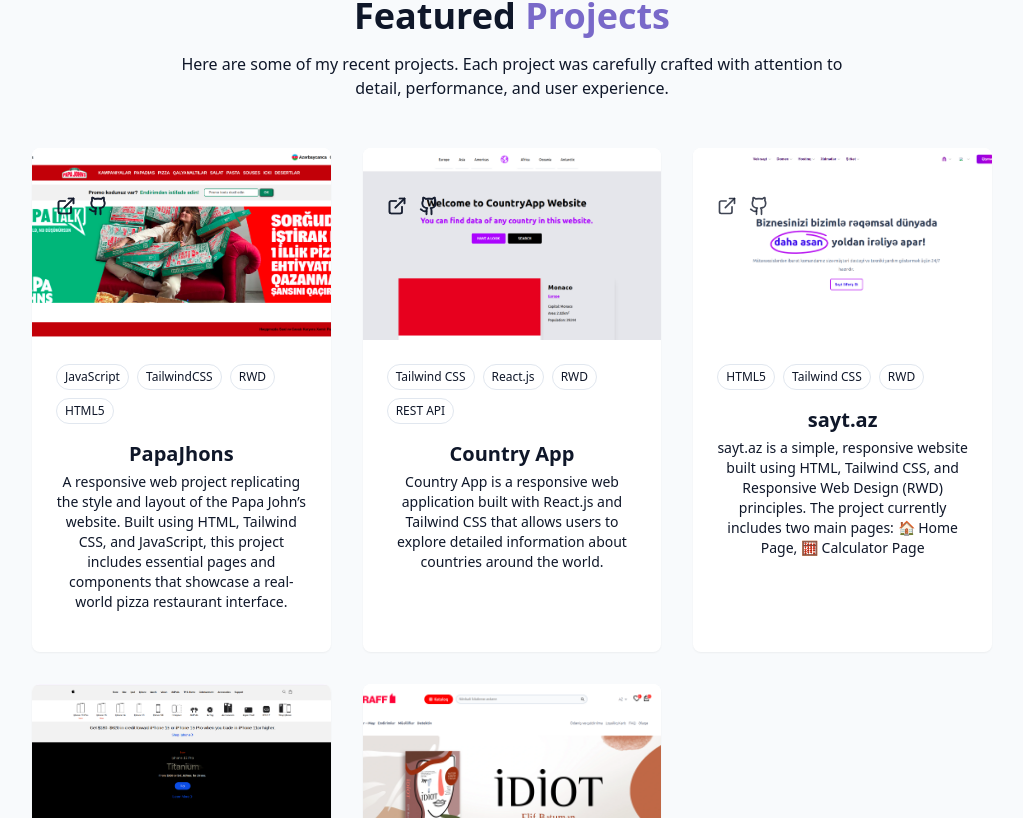
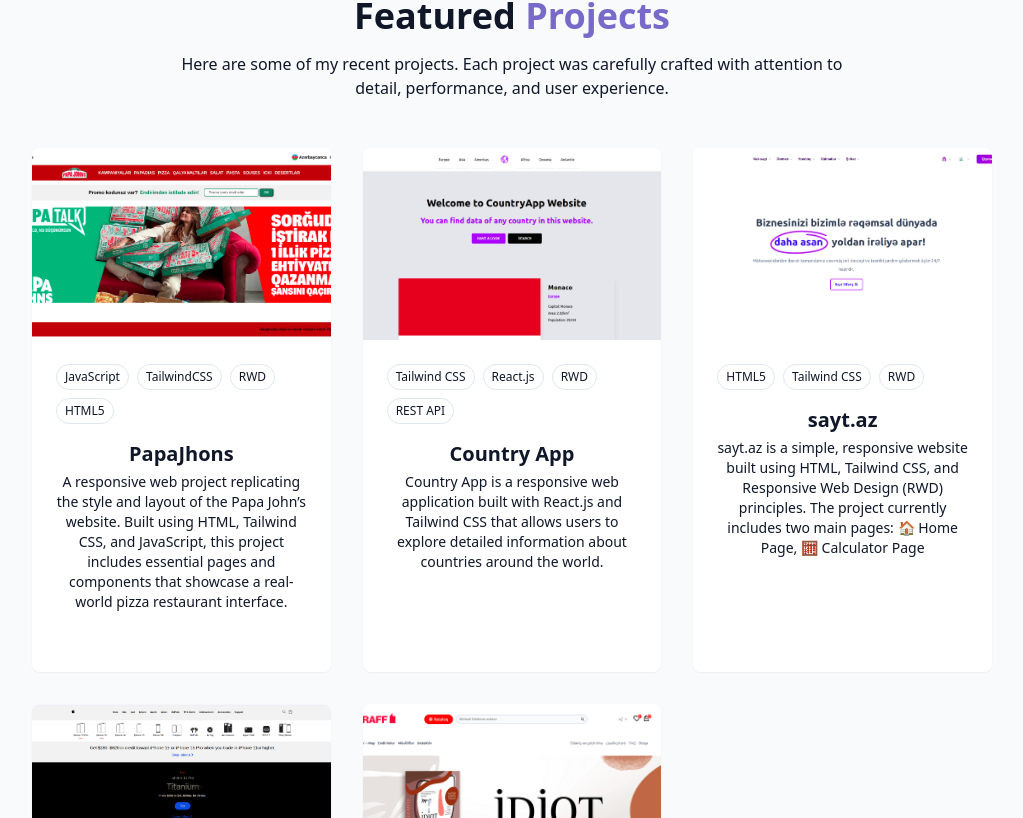
Before and after one commit to curly-bracketss/My-portfolio, a React (Vite) app: page / in a window 1280 px wide. Shown: the part 3062-3880 px from the top of the page, without its empty margins (128-1151 px from the left). Built offline with nearby package versions, Linux system fonts and the light colour scheme.

Commit message:
last version

```diff
--- a/src/components/ProjectsSection.jsx
+++ b/src/components/ProjectsSection.jsx
@@ -92,19 +92,19 @@
                   <p className="text-muted-foreground text-sm mb-4 ">
                     {project.description}
                   </p>
-                <div className="flex justify-between items-center absolute top-64  pt-10  ">
+                <div className="flex justify-between items-center  ">
                   <div className="flex space-x-3">
                     <a
                       href={project.demoUrl}
                       target="_blank"
-                      className="text-foreground/80 hover:text-primary transition-colors duration-300"
+                      className=" text-white duration-300"
                     >
                       <ExternalLink size={20} />
                     </a>
                     <a
                       href={project.githubUrl}
                       target="_blank"
-                      className="text-foreground/80 hover:text-primary transition-colors duration-300"
+                      className="text-white duration-300"
                     >
                       <Github size={20} />
                     </a>
```
